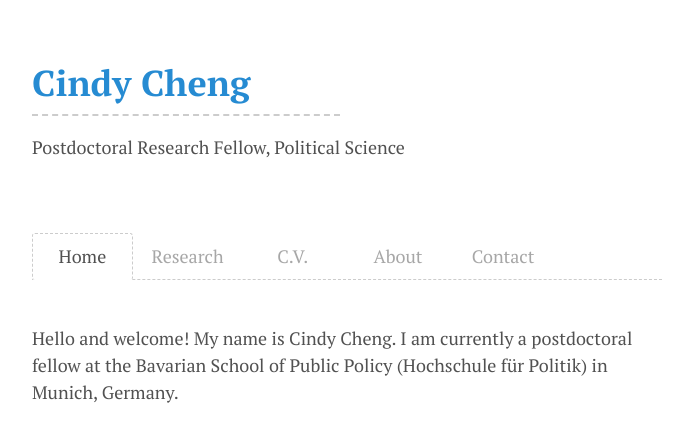
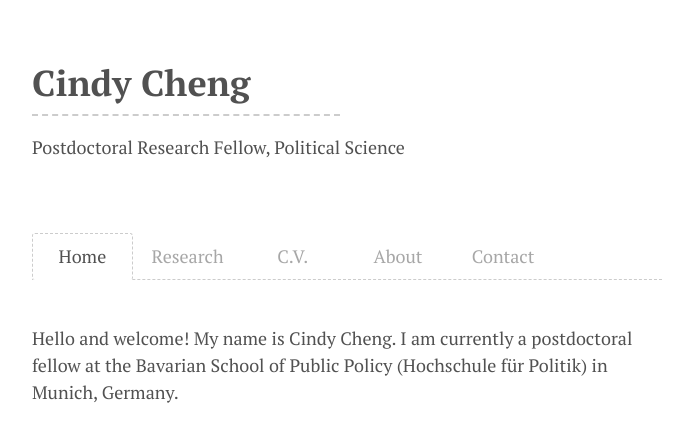
Before and after one commit to cindyyawencheng/cindyyawencheng.github.io, a Jekyll site: the page built from index.html, in a window 1280 px wide. Shown: the top 442 px of the page, without its empty margins (293-986 px from the left). Built offline with Jekyll 4.4.1, drawn with Linux system fonts in a browser that asks for light colours.

Commit message:
remove hyper link

```diff
--- a/_includes/content/home-intro.md
+++ b/_includes/content/home-intro.md
@@ -1,5 +1,5 @@
 
-# [Cindy Cheng](/)
+# Cindy Cheng
 
 
 
```
